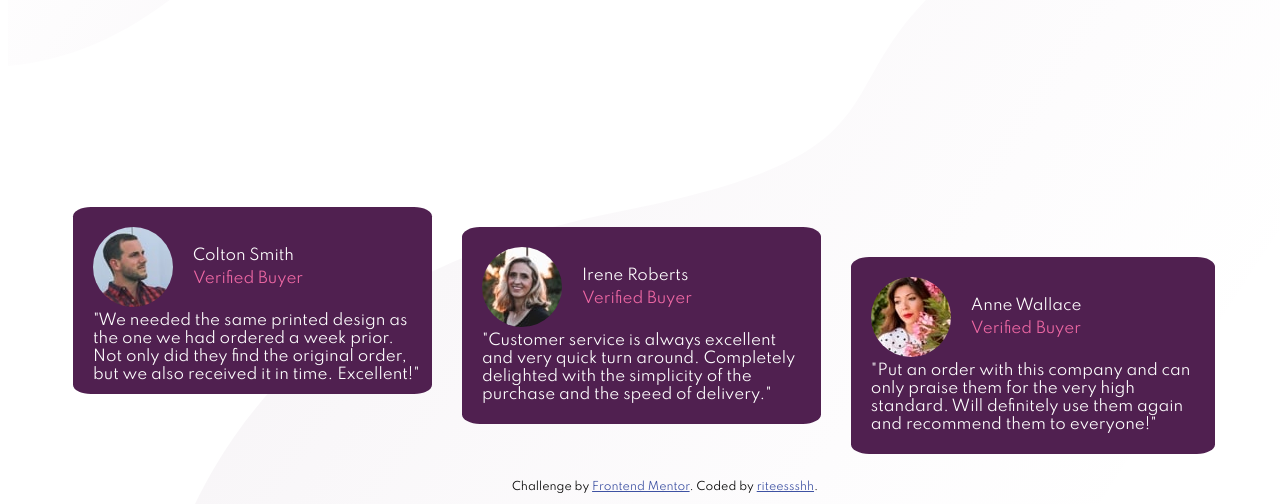
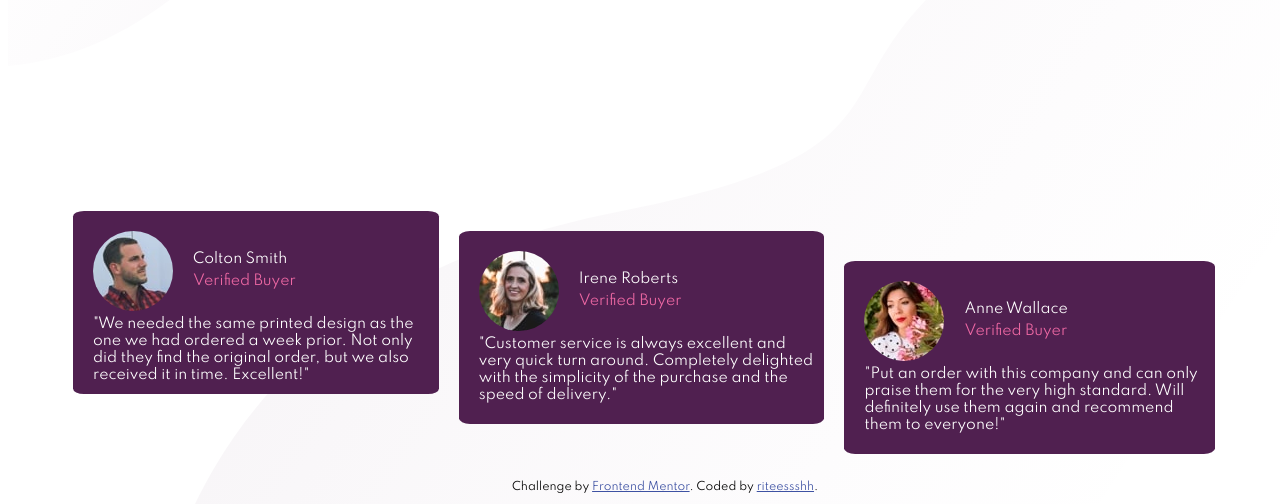
Before and after one commit to riteessshh/social-proof-section-development, a plain HTML site: page index.html in a window 1280 px wide. Shown: the part 296-800 px from the top of the page. Drawn offline with Linux system fonts and the light colour scheme.

Commit message:
Update styles.css

```diff
--- a/styles.css
+++ b/styles.css
@@ -1,6 +1,6 @@
 body {
   font-family: 'Spartan', sans-serif;
-  font-size: 15px;
+  font-size: 14px;
   overflow-x: hidden;
   overflow-y: hidden;
   /* background-color: black; */
@@ -119,22 +119,22 @@ body {
   color: #fff;
   font-weight: 400;
   padding: 10px;
-  margin: 0 15px 60px;
+  margin: 0 10px 60px 15px;
   padding-top: 20px;
   padding-bottom: 0px;
   padding-left: 20px;
-  border-radius: 5%;
+  border-radius: 3%;
 }
 .r2 {
   background-color: hsl(300, 43%, 22%);
   color: #fff;
   padding: 10px;
   font-weight: 400;
-  margin: 20px 15px 30px;
+  margin: 20px 10px 30px;
   padding-top: 20px;
   padding-bottom: 20px;
   padding-left: 20px;
-  border-radius: 5%;
+  border-radius: 3%;
     /* margin-bottom: 40px;
     margin-top: 20px; */
 }
@@ -143,11 +143,11 @@ body {
   color: #fff;
   font-weight: 400;
   padding: 10px;
-  margin: 50px 15px 0;
+  margin: 50px 15px 0 10px;
   padding-top: 20px;
   padding-left: 20px;
   padding-bottom: 20px;
-  border-radius: 5%;
+  border-radius: 3%;
     /* margin-top: 50px; */
 }
 
```
